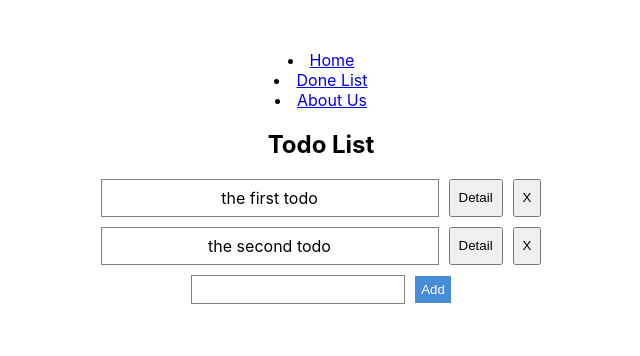
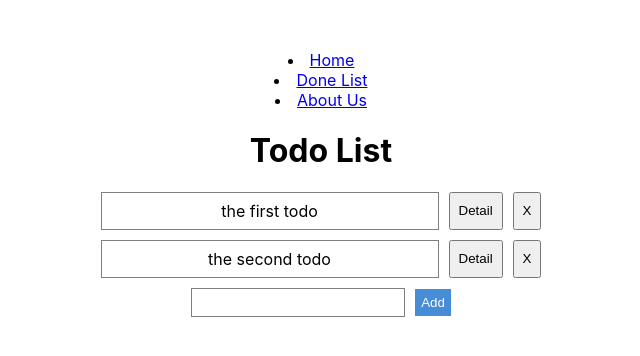
Before and after one commit to nghe4/day10-todo-frontend, a React (Create React App) app: page / in a window 1280 px wide. Shown: the top 356 px of the page, without its empty margins (319-959 px from the left). Built offline with nearby package versions, Linux system fonts and the light colour scheme.

Commit message:
refactor: use h1 tag for title

```diff
--- a/src/components/TodoGroup.js
+++ b/src/components/TodoGroup.js
@@ -7,7 +7,7 @@ export const TodoGroup = () => {
 
   return (
     <div>
-      <h2>Todo List</h2>
+      <h1>Todo List</h1>
       <div>
         {state.length === 0 ? (
           <p>Add the things you need to do today...</p>
--- a/src/pages/AboutUsPage.js
+++ b/src/pages/AboutUsPage.js
@@ -1,3 +1,3 @@
 export const AboutUsPage = () => {
-  return <div>About Us</div>;
+  return <h1>About Us</h1>;
 };
```
